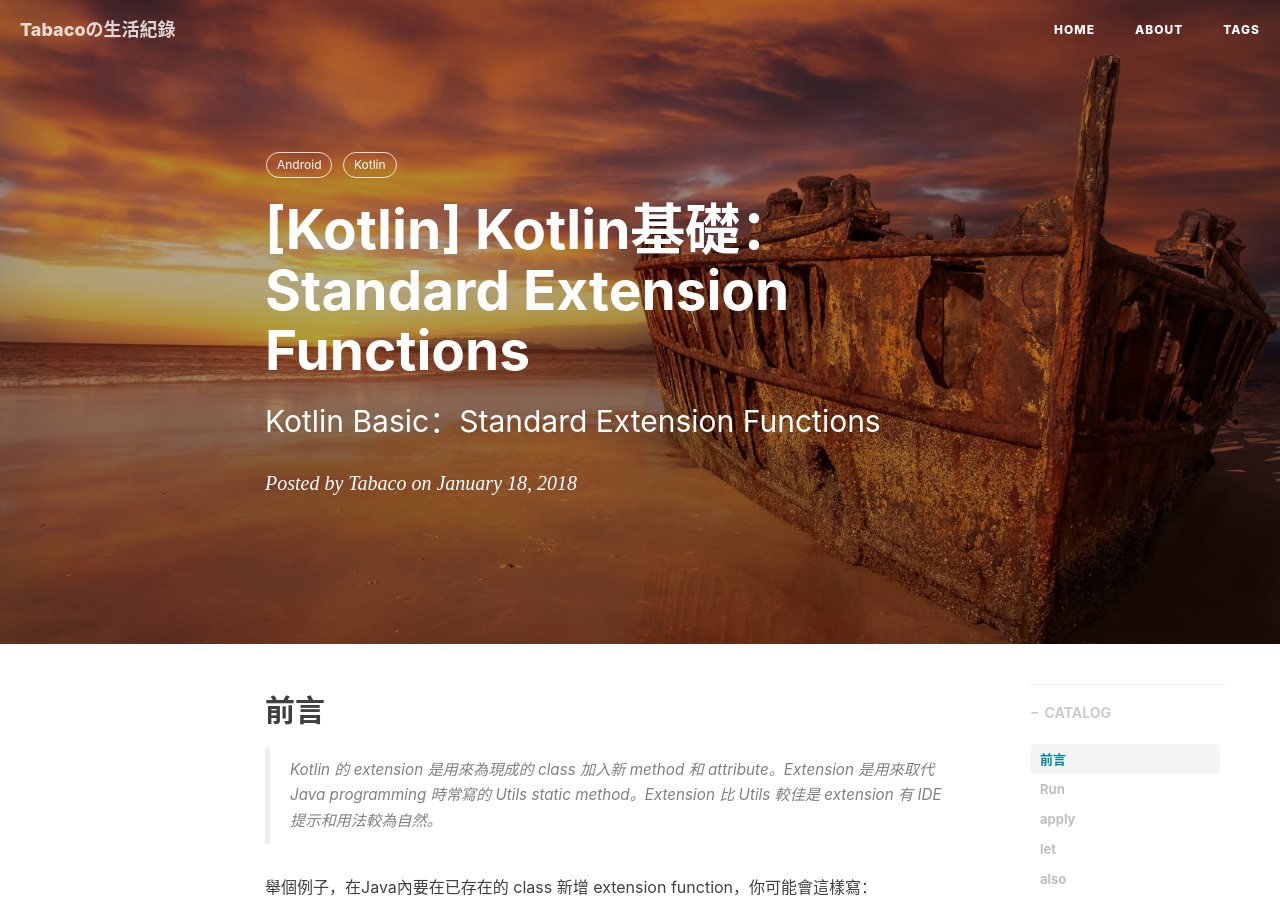
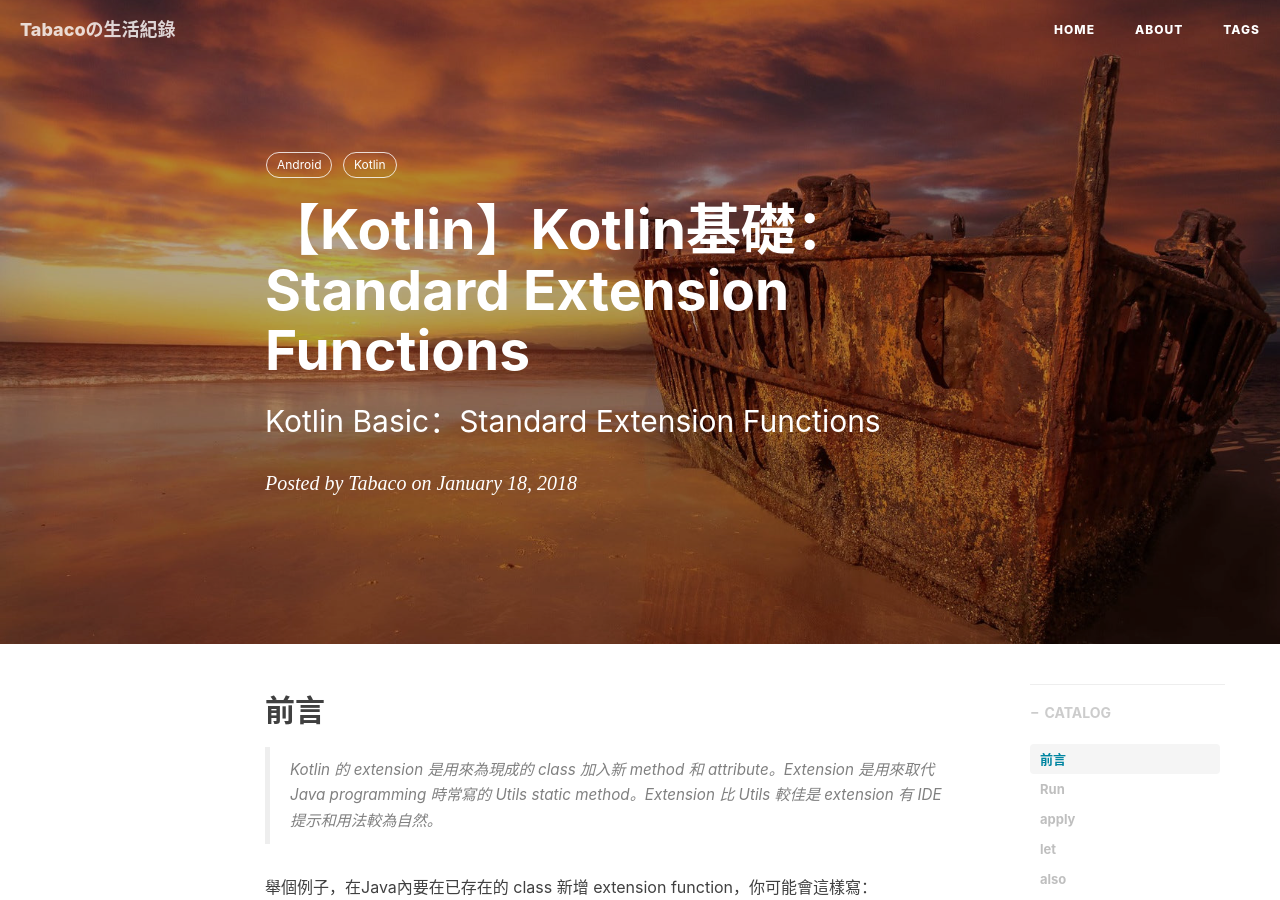
Before and after one commit to 7a6ac0/7a6ac0.github.io, a Jekyll site: the page built from _posts/2018-01-19-kotlin-standard-extensions.markdown, in a window 1280 px wide and 900 px high. Built offline with Jekyll 4.4.1, drawn with Linux system fonts in a browser that asks for light colours; nearby versions of some CDN libraries; comment, search, counter and statistics services are not loaded; some of the changed text lies outside the part shown.

Commit message:
Update: 2018-03-19 23:41:00

```diff
--- a/_posts/2018-01-13-exoplayer-kotlin.markdown
+++ b/_posts/2018-01-13-exoplayer-kotlin.markdown
@@ -1,6 +1,6 @@
 ---
 layout:     post
-title:      "[Kotlin] 使用Exoplayer播放器播放影片"
+title:      "【Kotlin】使用Exoplayer播放器播放影片"
 subtitle:   "Use Exoplayer to play video with kotlin."
 date:       2018-01-11 15:10:00
 author:     "Tabaco"
--- a/_posts/2018-01-19-kotlin-standard-extensions.markdown
+++ b/_posts/2018-01-19-kotlin-standard-extensions.markdown
@@ -1,6 +1,6 @@
 ---
 layout:     post
-title:      "[Kotlin] Kotlin基礎：Standard Extension Functions"
+title:      "【Kotlin】Kotlin基礎：Standard Extension Functions"
 subtitle:   "Kotlin Basic：Standard Extension Functions"
 date:       2018-01-18 17:20:00
 author:     "Tabaco"
--- a/_posts/2018-02-18-snow-tracker.markdown
+++ b/_posts/2018-02-18-snow-tracker.markdown
@@ -1,6 +1,6 @@
 ---
 layout:     post
-title:      "[生活紀錄] 合歡山松雪樓住宿追雪＆清境綿羊秀&日月潭纜車"
+title:      "【生活紀錄】合歡山松雪樓住宿追雪＆清境綿羊秀&日月潭纜車"
 subtitle:   "[Life] I hate snow, it's sooooooooo cold."
 date:       2018-02-18 19:23:10
 author:     "Tabaco"
```
Also changed, not shown: other parts of _posts/2018-02-18-snow-tracker.markdown (+2 -0 lines).
